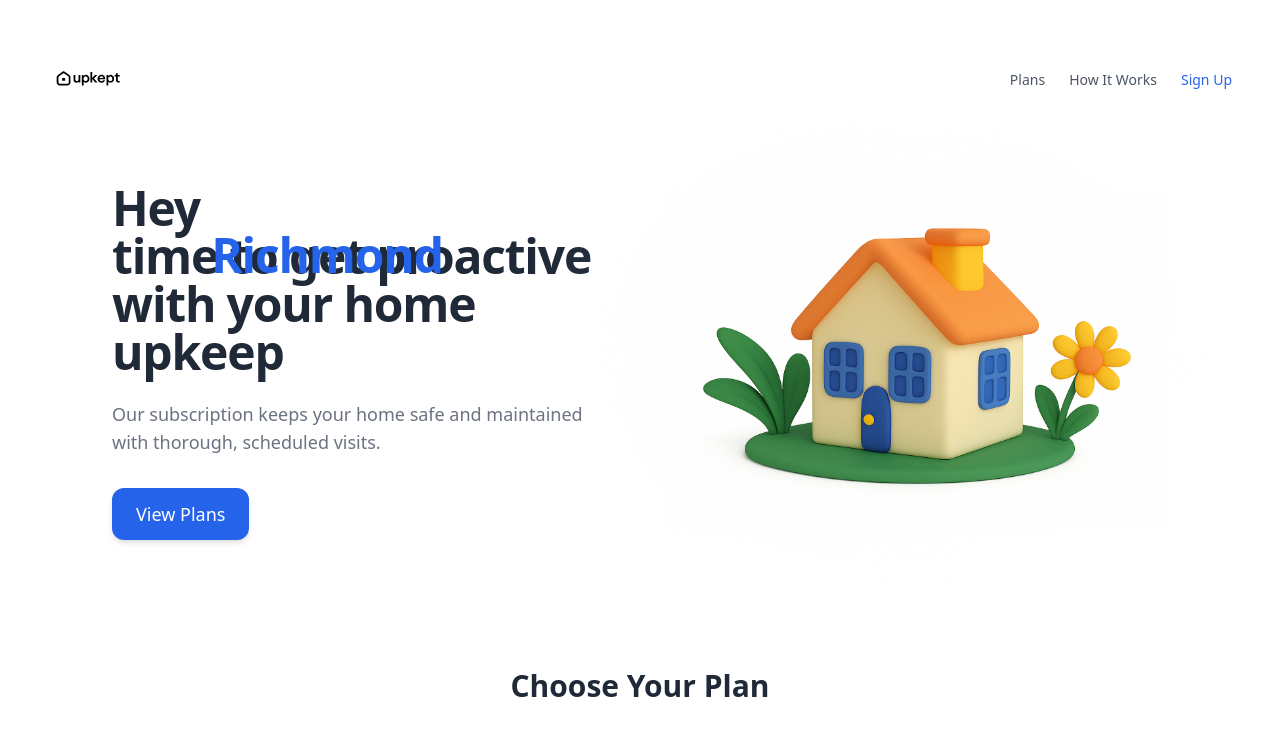
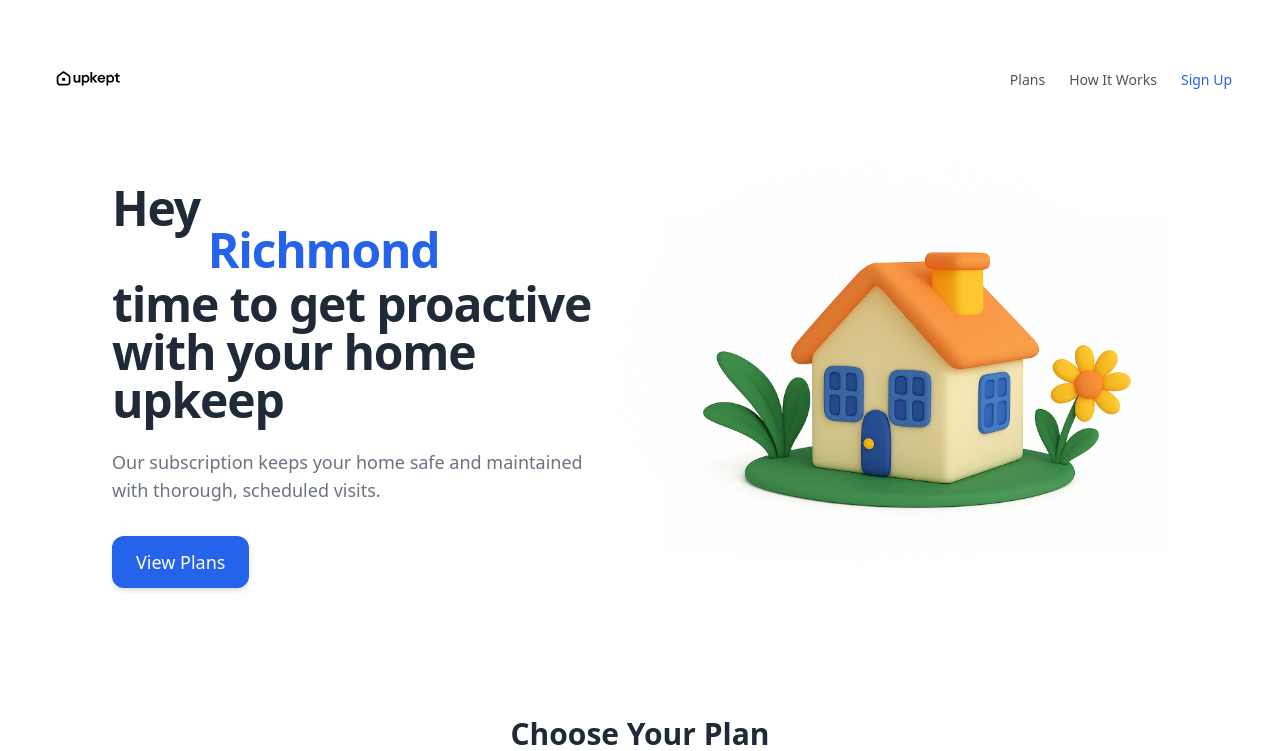
Before and after one commit to nickalodian-upkept/upkept-homepage, a Next.js app: page / in a window 1280 px wide. Shown: the top 751 px of the page. Built offline with nearby package versions, Linux system fonts and the light colour scheme.

Commit message:
Redesign hero section with premium styling

```diff
--- a/pages/index.js
+++ b/pages/index.js
@@ -43,24 +43,24 @@ export default function Home() {
     {/* Left Side: Headline & CTA */}
     <div className="text-left">
 <h2 className="text-4xl sm:text-5xl font-bold leading-tight mb-6 tracking-tight">
-  <span className="inline-block">Hey</span>{' '}
-  <span className="relative inline-block w-[11ch] align-baseline">
+  <span className="flex flex-wrap items-baseline gap-x-2">
+    <span>Hey</span>
+    <span className="relative w-[11ch] inline-block text-blue-600 font-bold">
       {cities.map((city, index) => (
         <span
           key={city}
-        className={`absolute left-0 top-0 text-blue-600 transition-opacity duration-500 font-bold ${
+          className={`absolute inset-0 transition-opacity duration-500 ${
             index === currentCity ? 'opacity-100' : 'opacity-0'
           }`}
-        style={{ lineHeight: '1.2' }}
         >
           {city}
         </span>
       ))}
     </span>
+  </span>
   <br />
-  <span className="block">time to get proactive with your home upkeep</span>
+  time to get proactive with your home upkeep
 </h2>
-
       <p className="text-lg text-gray-500 mb-8 max-w-xl">
         Our subscription keeps your home safe and maintained with thorough, scheduled visits.
       </p>
```
Lines whose indentation alone changed are shown as unchanged.
